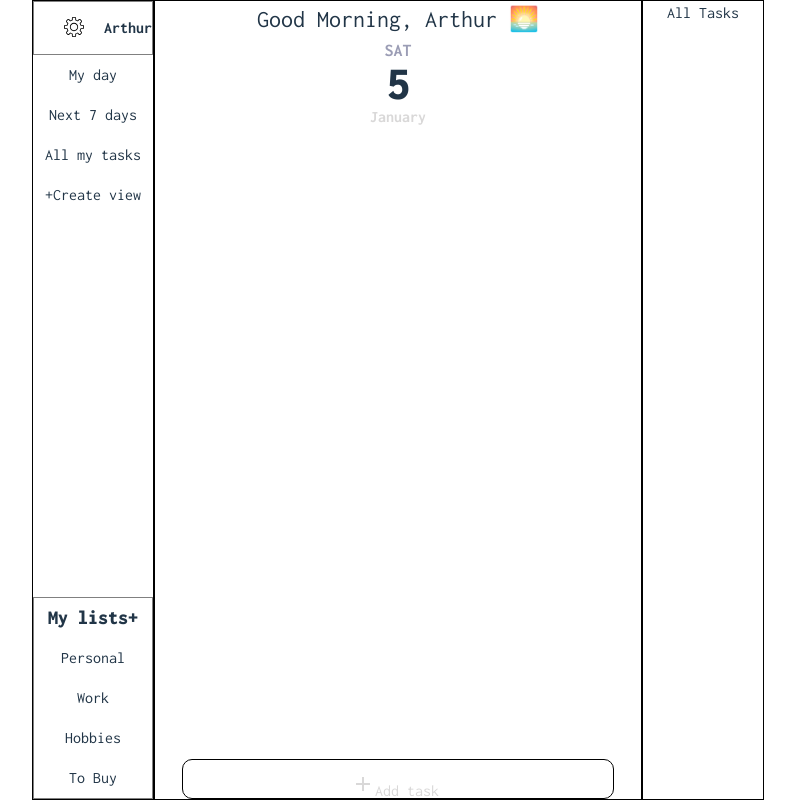
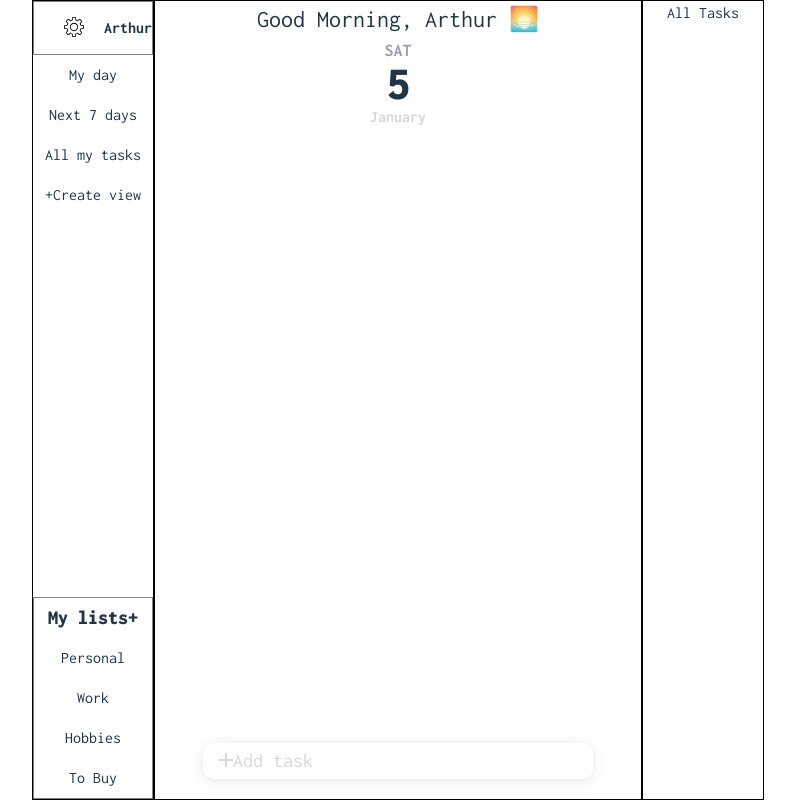
Before and after one commit to blsd-ruslan/todo-frontend, a React (Vite) app: page / in a window 1280 px wide. Shown: the whole page, without its empty margins (242-1037 px from the left). Built offline with nearby package versions, Linux system fonts and the light colour scheme.

Commit message:
finished styling of 'add task' panel

```diff
--- a/src/index.css
+++ b/src/index.css
@@ -2,7 +2,7 @@
   font-family: 'Inconsolata', monospace, Inter, system-ui, Avenir, Helvetica, Arial, sans-serif;
   line-height: 1.5;
   font-weight: 400;
-
+  --brand-color: #0083ff;
   color-scheme: light dark;
   color: rgba(255, 255, 255, 0.87);
   background-color: #242424;
@@ -15,11 +15,11 @@
 
 a {
   font-weight: 500;
-  color: #646cff;
+  color: var(--brand-color);
   text-decoration: inherit;
 }
 a:hover {
-  color: #535bf2;
+  color: var(--brand-color);
 }
 
 body {
@@ -41,12 +41,12 @@ button {
   font-size: 1em;
   font-weight: 500;
   font-family: inherit;
-  background-color: #1a1a1a;
+  background-color: none;
   cursor: pointer;
   transition: border-color 0.25s;
 }
 button:hover {
-  border-color: #646cff;
+  border-color: var(--brand-color);
 }
 button:focus,
 button:focus-visible {
@@ -59,7 +59,7 @@ button:focus-visible {
     background-color: #ffffff;
   }
   a:hover {
-    color: #747bff;
+    color: var(--brand-color);
   }
   button {
     background-color: #f9f9f9;
--- a/src/mainComponents/AddTaskPanel.css
+++ b/src/mainComponents/AddTaskPanel.css
@@ -1,9 +1,21 @@
 .add-task-panel-container {
     position: relative;
     border-radius: 10px;
-    border: 1px solid black;
+    border: 1px solid transparent;
+    box-shadow: 0 1px 4px rgba(0,0,0,.04),0 2px 18px rgba(0,0,0,.08);
+    font-size: 20px;
+    text-align: center;
     width: 80%;
-    padding: 12px 24px 12px 18px;
+    display: flex;
+    align-items: center;
+    margin-bottom: 20px;
+}
+
+.add-task-panel-container:focus {
+    border-color: var(--brand-color);
+}
+.add-task-panel-container > * {
+    padding-left: 10px;
 }
 
 .add-task-field {
@@ -17,6 +29,35 @@ input::placeholder {
     color: #D9D8D8;
 }
 
+.passive-panel {
+    /* display: flex;
+    align-items: center; */
+    display: grid;
+    grid-template-columns: 10% 1fr;
+    width: 50%;
+}
+
+.active-panel {
+    width: 100%;
+    display: grid;
+    grid-template-columns: 5% 1fr 10%;
+}
+
+.active-panel > * {
+    border: none;
+    overflow: hidden;
+    outline: none;
+
+    -webkit-box-shadow: none;
+    -moz-box-shadow: none;
+    box-shadow: none;
+
+    resize: none; /*remove the resize handle on the bottom right*/
+
+    background-color: transparent;
+    color: #D9D8D8;
+}
+
 .hidden-element {
     display: none;
 }
--- a/src/mainComponents/AddTaskPanel.jsx
+++ b/src/mainComponents/AddTaskPanel.jsx
@@ -1,18 +1,29 @@
 import './AddTaskPanel.css';
 import AddIcon from '@mui/icons-material/Add';
+import MenuIcon from '@mui/icons-material/Menu';
+import ArrowUpwardIcon from '@mui/icons-material/ArrowUpward';
 
 function AddTaskPanel() {
-    // TODO: switch states of hidden between these 2 nested containers
+    const handleFocusChange = () => {
+        const passivePanel = document.getElementsByClassName('passive-panel')[0];
+        const activePanel = document.getElementsByClassName('active-panel')[0];
+
+        passivePanel.classList.toggle('hidden-element');
+        activePanel.classList.toggle('hidden-element');
+    }
+
     return (
-        <div className="add-task-panel-container">
-            <div style={{color: '#D9D8D8'}}>
-                <AddIcon />
-                Add task
+        <div style={{color: '#D9D8D8'}} className="add-task-panel-container" onFocus={handleFocusChange} onBlur={handleFocusChange} tabIndex='1'>
+            <div className='passive-panel' >
+                <AddIcon style={{marginTop: '2px'}}/>
+                <div style={{display: 'flex', justifyContent: 'flex-start'}}>Add task</div>
             </div>
-            <div className='hidden-element'>
-                <textarea rows='1'>
-
-                </textarea>
+            <div className='active-panel hidden-element'>
+                <MenuIcon style={{marginTop: '14px'}}/>
+                <textarea></textarea>
+                <button style={null}>
+                    <ArrowUpwardIcon/>
+                </button>
             </div>
         </div>
     )
--- a/src/mainComponents/DayRoute.css
+++ b/src/mainComponents/DayRoute.css
@@ -1,5 +1,5 @@
 .day-route {
     display: grid;
-    grid-template-rows: 5% 5% 1fr 5%;
+    grid-template-rows: 5% 5% 1fr 7%;
     justify-items: center;
 }
```
